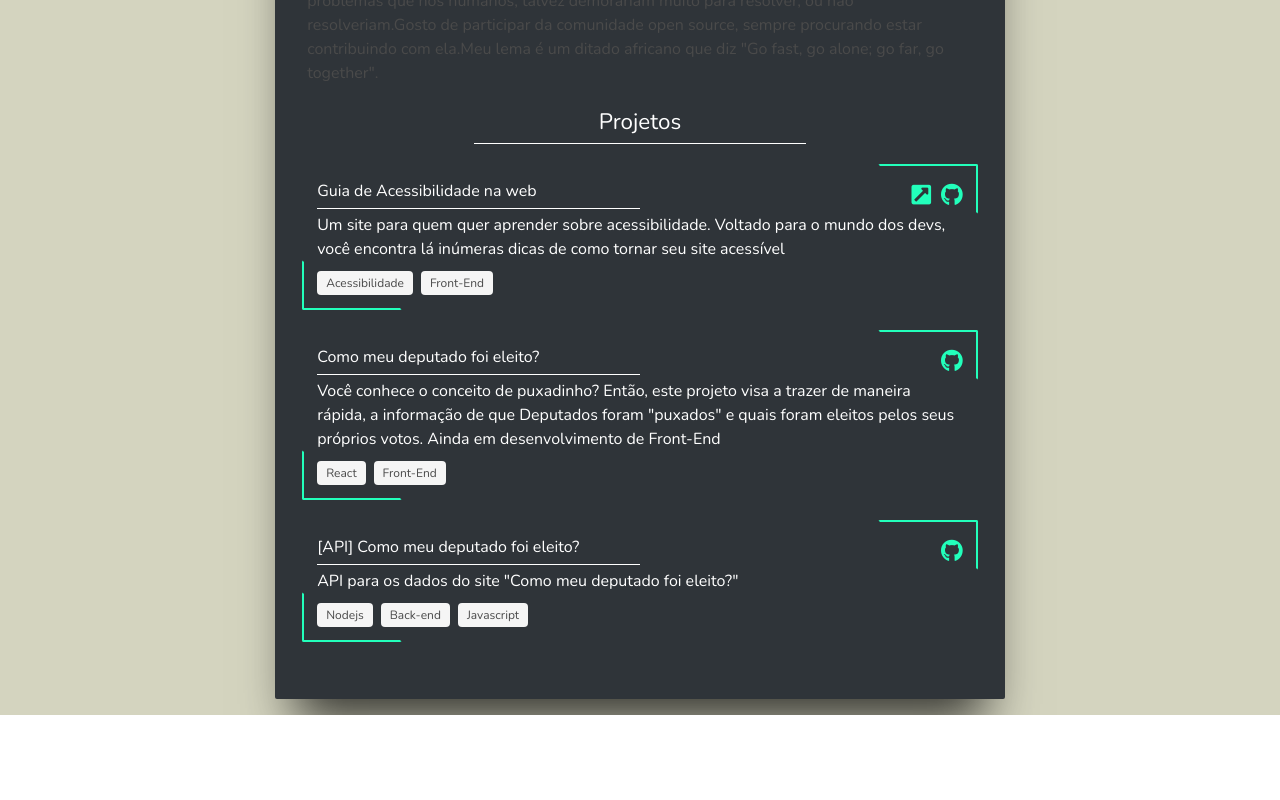
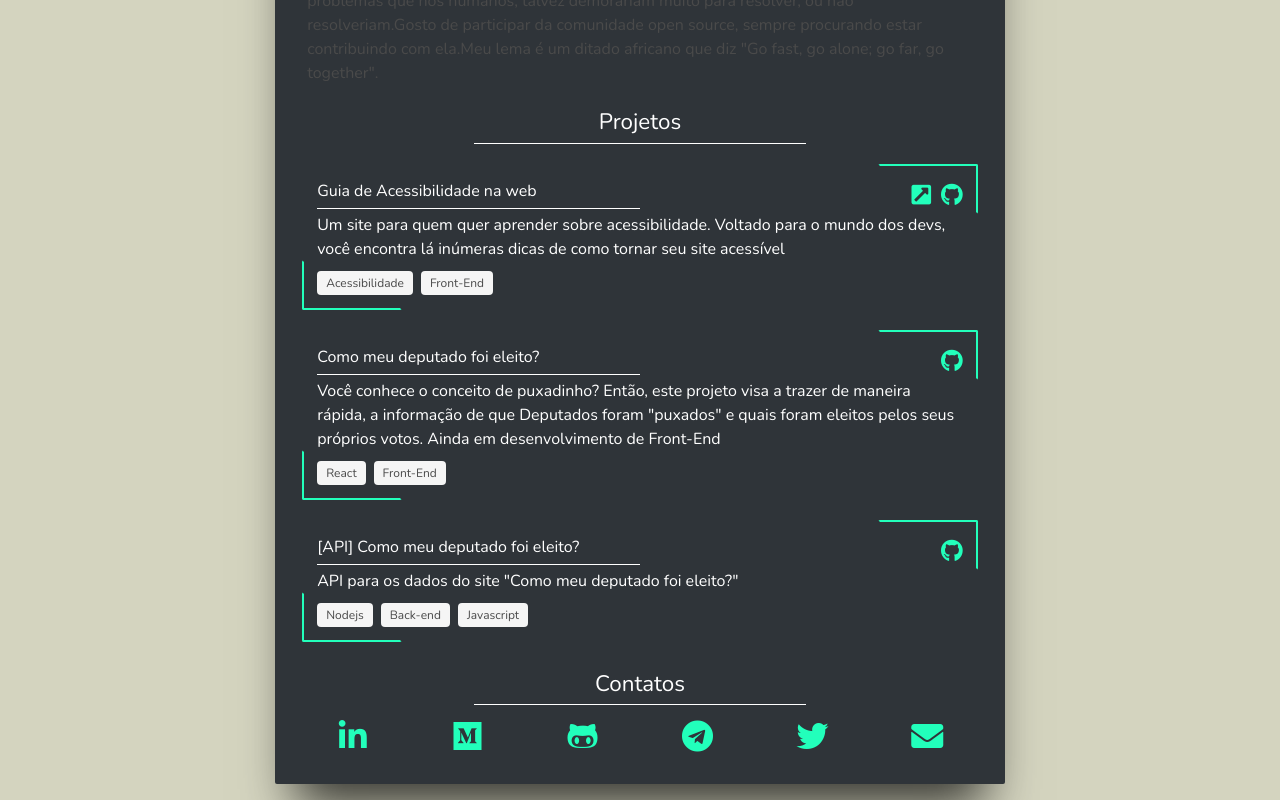
Before and after one commit to emanuelgsouza/emanuelgsouza.dev, a Nuxt app: page / in a window 1280 px wide. Shown: the part 609-1409 px from the top of the page. Before the commit the page ends 1324 px from the top, so only its background shows below. Built offline with nearby package versions, Linux system fonts and the light colour scheme.

Commit message:
add Contacts section

```diff
--- a/components/Icon.vue
+++ b/components/Icon.vue
@@ -2,7 +2,8 @@
   <a
     class="app_icon"
     :href="url"
-    :style="inlineStyle">
+    :style="inlineStyle"
+  >
     <i :class="name" />
   </a>
 </template>
--- a/modules/Home/Layout.vue
+++ b/modules/Home/Layout.vue
@@ -7,7 +7,7 @@
 
       <HomeProjects />
 
-      <!-- <HomeContacts /> -->
+      <HomeContacts />
     </div>
   </div>
 </template>
@@ -16,14 +16,15 @@
 import HomeHeader from './components/Header'
 import HomeAbout from './components/About'
 import HomeProjects from './components/Projects'
-// import HomeContacts from './components/ConHomeContacts'
+import HomeContacts from './components/Contacts'
 
 export default {
   name: 'HomeLayout',
   components: {
     HomeHeader,
     HomeAbout,
-    HomeProjects
+    HomeProjects,
+    HomeContacts
   }
 }
 </script>
--- /dev/null
+++ b/modules/Home/components/Contacts/index.vue
@@ -0,0 +1,74 @@
+<template>
+  <div class="home_contacts_section">
+    <!-- TITLE -->
+    <AppTitle title="Contatos" />
+
+    <!-- PROJECTS -->
+    <div class="columns">
+      <div
+        v-for="(contact, key) in contacts"
+        :key="key"
+        class="column contacts_icon_container"
+      >
+        <AppIcon
+          :name="contact.icon"
+          :url="contact.url"
+          size="2rem"
+        />
+      </div>
+    </div>
+  </div>
+</template>
+
+<script>
+import AppTitle from '~/components/Title'
+import AppIcon from '~/components/Icon'
+
+export default {
+  name: 'HomeContacts',
+  components: {
+    AppTitle,
+    AppIcon
+  },
+  data: () => ({
+    contacts: [
+      {
+        icon: 'fab fa-linkedin-in',
+        url: 'https://www.linkedin.com/in/emanuelgsouza/'
+      },
+      {
+        icon: 'fab fa-medium',
+        url: 'https://www.medium.com/@emanuelgsouza'
+      },
+      {
+        icon: 'fab fa-github-alt',
+        url: 'https://www.github.com/emanuelgsouza'
+      },
+      {
+        icon: 'fab fa-telegram',
+        url: 'https://telegram.me/emanuelgsouza'
+      },
+      {
+        icon: 'fab fa-twitter',
+        url: 'https://www.twitter.com/emanuelgsouza'
+      },
+      {
+        icon: 'fas fa-envelope',
+        url: 'mailto:emanuelgdesouza@gmail.com'
+      }
+    ]
+  })
+}
+</script>
+
+<style lang="sass">
+@import "~assets/sass/utilities/_all.sass"
+
+.contacts_icon_container
+  +flexCenter()
+  color: $secondary
+
+  .app_icon
+    +flexCenter()
+    position: relative
+</style>
--- a/modules/Home/components/Projects/Project.vue
+++ b/modules/Home/components/Projects/Project.vue
@@ -97,7 +97,6 @@ export default {
   position: relative
   padding: 10px
 
-  // Effect one
   &::after,
   &::before
     content: ''
```
